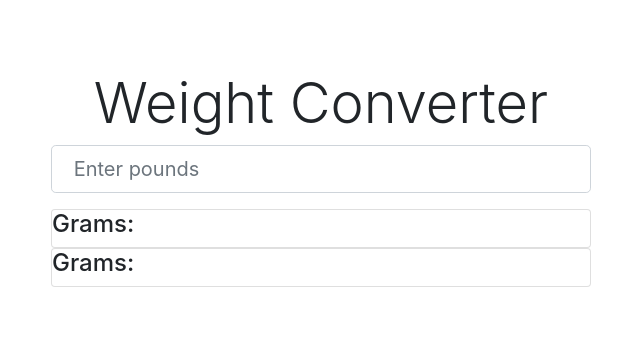
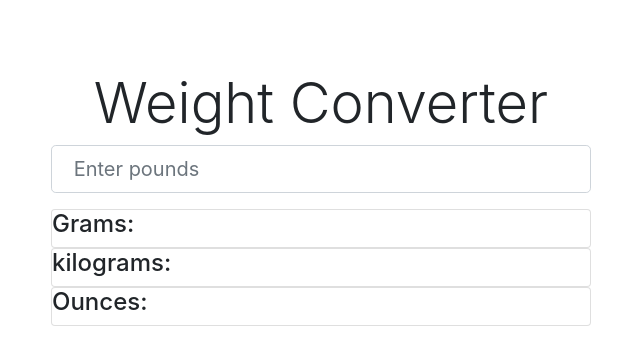
Before and after one commit to Tduncan14/WeightConverter, a plain HTML site: page index.html in a window 1280 px wide. Shown: the whole page, without its empty margins (34-674 px from the left). Drawn offline with nearby package versions, Linux system fonts and the light colour scheme.

Commit message:
keep moving forward

```diff
--- a/index.html
+++ b/index.html
@@ -41,12 +41,21 @@
         <div id="output">
                 <div class="card">
                     <div class="card-block">
-                        <h4>Grams:</h4>
+                        <h4>kilograms:</h4>
+                        <div id="kgOutput"></div>
+                    </div>
+                </div>
+            </div>
+        <!--The beginning of ounces-->
+        <div id="output">
+                <div class="card">
+                    <div class="card-block">
+                        <h4>Ounces:</h4>
                         <div id="gramsOutput"></div>
                     </div>
                 </div>
             </div>
-        <!--The beginning of i don't know-->
+
             </div>
        </div>
 
```
